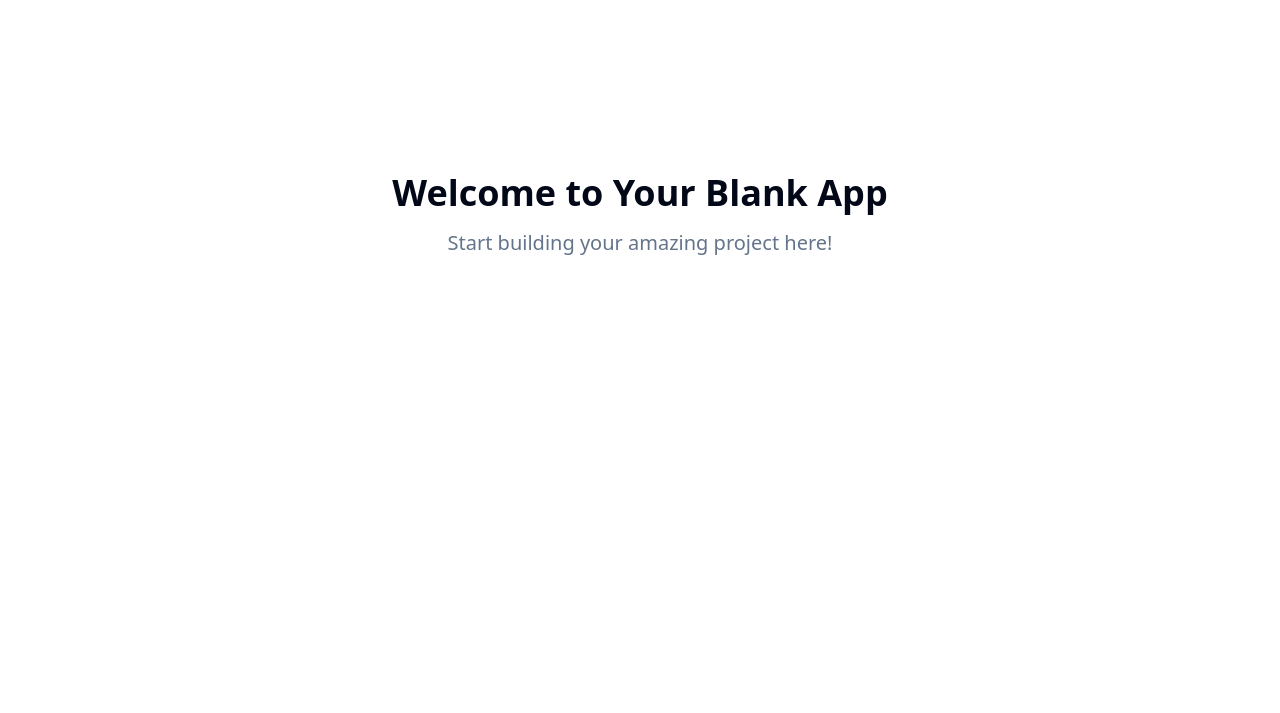
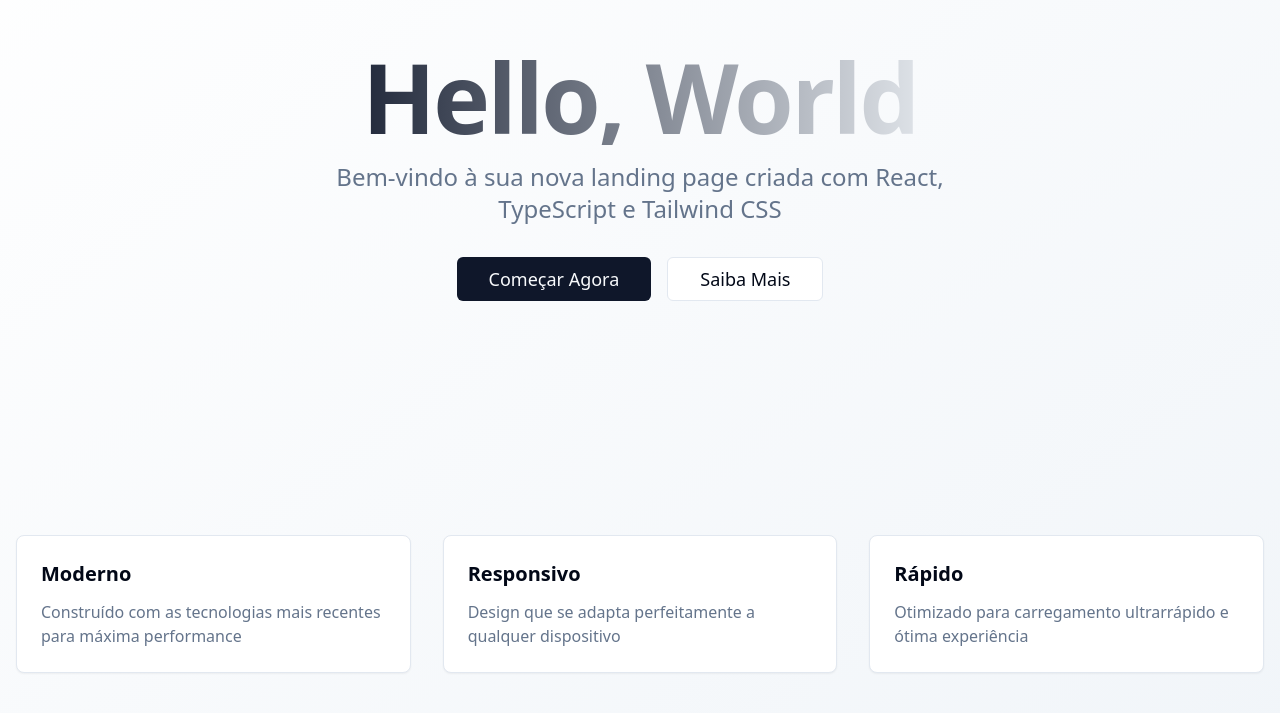
Before and after one commit to drvendasdev/pure-project-groundwork, a React (Vite) app: page / in a window 1280 px wide. Shown: the part 185-898 px from the top of the page. Before the commit the page ends 800 px from the top, so only its background shows below. Built offline with nearby package versions, Linux system fonts and the light colour scheme.

Commit message:
Add "Hello, world" to landing page
Update the index page to display "Hello, world" as requested.

```diff
--- a/src/pages/Index.tsx
+++ b/src/pages/Index.tsx
@@ -1,12 +1,54 @@
-// Update this page (the content is just a fallback if you fail to update the page)
+import { Button } from "@/components/ui/button";
 
 const Index = () => {
   return (
-    <div className="min-h-screen flex items-center justify-center bg-background">
-      <div className="text-center">
-        <h1 className="text-4xl font-bold mb-4">Welcome to Your Blank App</h1>
-        <p className="text-xl text-muted-foreground">Start building your amazing project here!</p>
-      </div>
+    <div className="min-h-screen bg-gradient-to-br from-background to-muted">
+      {/* Hero Section */}
+      <main className="container mx-auto px-4 py-20">
+        <div className="flex flex-col items-center justify-center min-h-[70vh] text-center space-y-8">
+          {/* Main Heading */}
+          <div className="space-y-4">
+            <h1 className="text-6xl md:text-8xl font-bold tracking-tight bg-gradient-to-r from-primary to-accent bg-clip-text text-transparent">
+              Hello, World
+            </h1>
+            <p className="text-xl md:text-2xl text-muted-foreground max-w-2xl">
+              Bem-vindo à sua nova landing page criada com React, TypeScript e Tailwind CSS
+            </p>
+          </div>
+
+          {/* CTA Buttons */}
+          <div className="flex gap-4 flex-wrap justify-center">
+            <Button size="lg" className="text-lg px-8 py-3">
+              Começar Agora
+            </Button>
+            <Button variant="outline" size="lg" className="text-lg px-8 py-3">
+              Saiba Mais
+            </Button>
+          </div>
+        </div>
+
+        {/* Feature Cards */}
+        <div className="grid md:grid-cols-3 gap-8 mt-20">
+          <div className="bg-card p-6 rounded-lg border shadow-sm">
+            <h3 className="text-xl font-semibold mb-3">Moderno</h3>
+            <p className="text-muted-foreground">
+              Construído com as tecnologias mais recentes para máxima performance
+            </p>
+          </div>
+          <div className="bg-card p-6 rounded-lg border shadow-sm">
+            <h3 className="text-xl font-semibold mb-3">Responsivo</h3>
+            <p className="text-muted-foreground">
+              Design que se adapta perfeitamente a qualquer dispositivo
+            </p>
+          </div>
+          <div className="bg-card p-6 rounded-lg border shadow-sm">
+            <h3 className="text-xl font-semibold mb-3">Rápido</h3>
+            <p className="text-muted-foreground">
+              Otimizado para carregamento ultrarrápido e ótima experiência
+            </p>
+          </div>
+        </div>
+      </main>
     </div>
   );
 };
```
